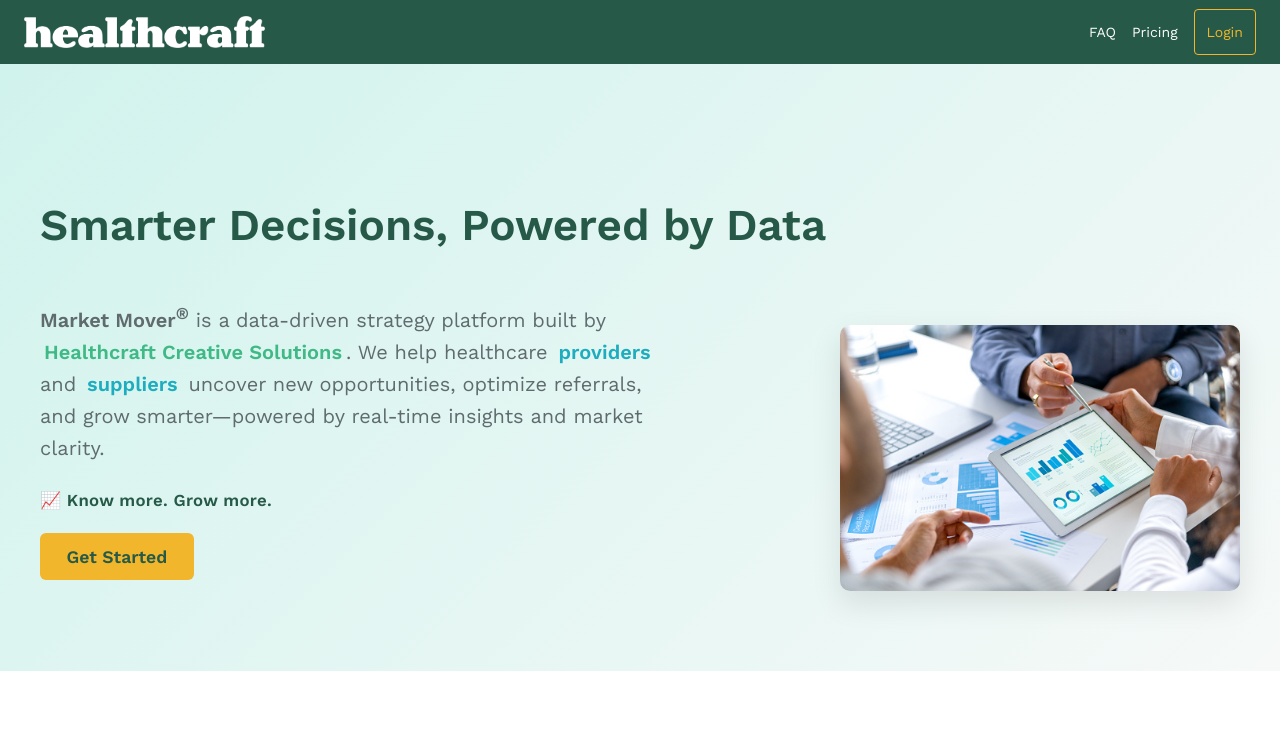
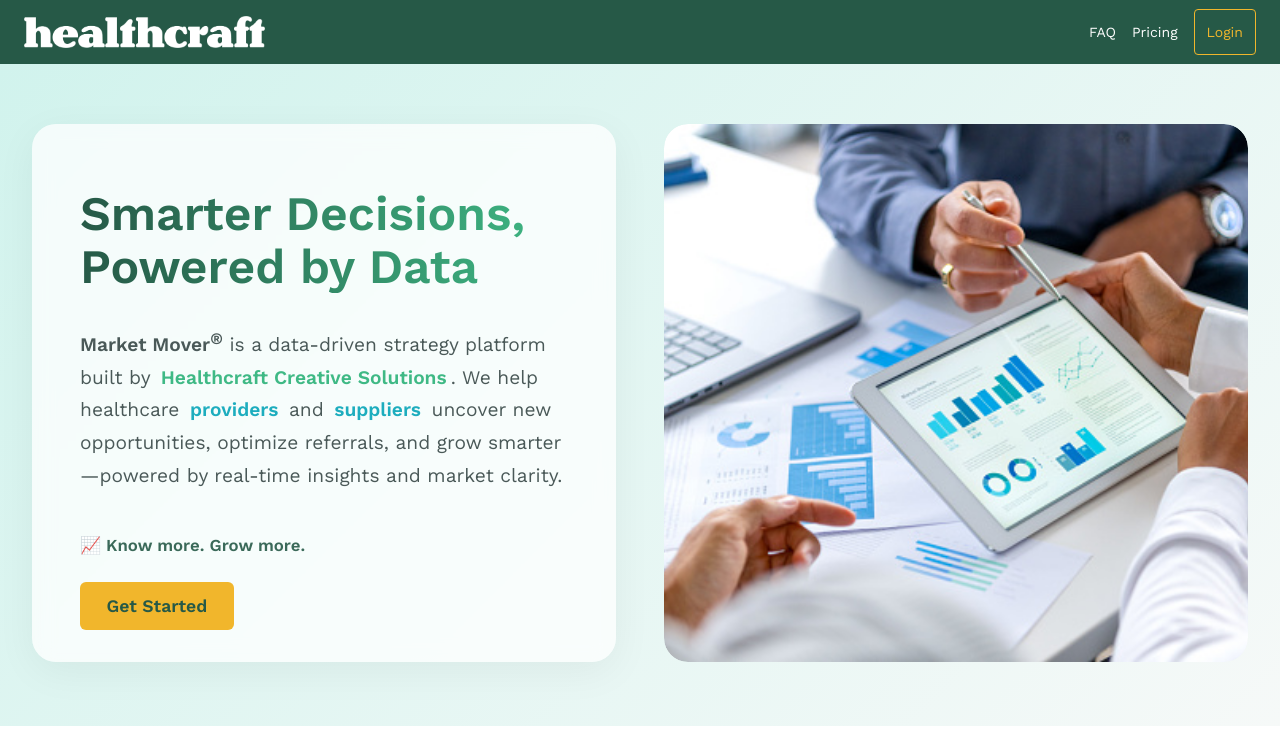
Before and after one commit to kolbymanginohealthcraft/market-mover, a React (Vite) app: page / in a window 1280 px wide. Shown: the top 749 px of the page. Built offline with nearby package versions, Linux system fonts and the light colour scheme.

Commit message:
Image cards on landing page

```diff
--- a/src/pages/Public/About.module.css
+++ b/src/pages/Public/About.module.css
@@ -1,6 +1,6 @@
 .about {
   background-color: #ffffff;
-  padding: 80px 24px;
+  padding: 60px 24px;
 }
 
 .container {
--- a/src/pages/Public/Hero.jsx
+++ b/src/pages/Public/Hero.jsx
@@ -1,23 +1,33 @@
-import React, { useEffect } from "react";
+import React, { useEffect, useRef } from "react";
 import { Link } from "react-router-dom";
 import styles from "./Hero.module.css";
-import AOS from "aos";
-import "aos/dist/aos.css";
 import Button from "../../components/Buttons/Button";
-import heroImage from "../../assets/hero-illustration.jpg"; // Use your actual image path
+import heroImage from "../../assets/hero-illustration.jpg";
 
 export default function Hero() {
+  const heroRef = useRef();
+
   useEffect(() => {
-    AOS.init({ duration: 800, once: true });
+    const observer = new IntersectionObserver(
+      ([entry]) => {
+        if (entry.isIntersecting) {
+          heroRef.current.classList.add(styles.inView);
+        }
+      },
+      { threshold: 0.3 }
+    );
+    if (heroRef.current) {
+      observer.observe(heroRef.current);
+    }
+    return () => observer.disconnect();
   }, []);
 
   return (
-    <section className={styles.hero} data-aos="fade-up">
-      <div className={styles.container}>
+    <section className={styles.hero} ref={heroRef}>
+      <div className={styles.heroGrid}>
+        <div className={styles.heroTextCard}>
           <h1 className={styles.heroTitle}>Smarter Decisions, Powered by Data</h1>
 
-        <div className={styles.heroContent}>
-          <div className={styles.heroText}>
           <p className={styles.heroSubtitle}>
             <strong>
               Market Mover<sup>®</sup>
@@ -55,7 +65,7 @@
             real-time insights and market clarity.
           </p>
 
-            <p className={styles.heroCred} data-aos="fade-up" data-aos-delay="200">
+          <p className={styles.heroCred}>
             <strong>📈 Know more. Grow more.</strong>
           </p>
 
@@ -66,9 +76,8 @@
           </Link>
         </div>
 
-          <div className={styles.heroImage}>
-            <img src={heroImage} alt="Market insights dashboard" />
-          </div>
+        <div className={styles.heroImageWrapper}>
+          <img src={heroImage} alt="Market insights dashboard" className={styles.heroImage} />
         </div>
       </div>
     </section>
--- a/src/pages/Public/Hero.module.css
+++ b/src/pages/Public/Hero.module.css
@@ -1,84 +1,99 @@
 .hero {
   background: linear-gradient(135deg, #d1f3ed 0%, #f6f9f8 100%);
-  padding: 100px 24px 80px;
-  position: relative;
-  overflow: hidden;
+  padding: 60px 0 64px;
+  box-sizing: border-box;
+  opacity: 0;
+  transform: translateY(40px);
+  transition: opacity 0.8s ease, transform 0.8s ease;
+  overflow: visible;
 }
 
-.container {
-  max-width: 1200px;
-  margin: 0 auto;
-  padding: 0 16px;
+.inView {
+  opacity: 1;
+  transform: translateY(0);
 }
 
-.heroTitle {
-  font-size: 2.75rem;
-  font-weight: 700;
-  color: #265947;
-  margin-bottom: 32px;
+.heroGrid {
+  display: grid;
+  grid-template-columns: 1fr 1fr;
+  max-width: 1600px;
+  margin: 0 auto;
+  padding: 0 32px;
+  width: 100%;
+  gap: 48px;
+  box-sizing: border-box;
 }
 
-.heroContent {
-  display: flex;
-  flex-direction: column;
-  gap: 48px;
-  align-items: flex-start;
-}
-
-@media (min-width: 960px) {
-  .heroContent {
-    flex-direction: row;
-    align-items: flex-start; /* vertical top alignment */
-    justify-content: space-between;
-    gap: 64px;
+@media (max-width: 1100px) {
+  .heroGrid {
+    grid-template-columns: 1fr;
   }
 }
 
-.heroText {
-  flex: 1;
-  max-width: 620px;
-  margin: 0; /* removes vertical offset */
+.heroTextCard {
+  display: flex;
+  flex-direction: column;
+  justify-content: flex-start;
+  background: rgba(255, 255, 255, 0.75);
+  backdrop-filter: blur(10px);
+  padding: 24px 48px 32px;
+  border-radius: 24px;
+  box-shadow: 0 10px 40px rgba(0, 0, 0, 0.05);
+  box-sizing: border-box;
 }
 
+.heroImageWrapper {
+  overflow: hidden;
+  border-radius: 24px;
+  box-sizing: border-box;
+}
 
-@media (min-width: 960px) {
-  .heroText {
-    text-align: left;
+.heroImage {
+  width: 100%;
+  height: 100%;
+  object-fit: cover;
+  border-radius: 24px;
+  display: block;
+  box-sizing: border-box;
+}
+
+@media (max-width: 1100px) {
+  .heroImageWrapper {
+    margin-top: 24px;
+    height: auto;
+  }
+
+  .heroImage {
+    height: 400px;
   }
 }
 
+/* Typography */
+.heroTitle {
+  font-size: 3rem;
+  font-weight: 700;
+  background: linear-gradient(90deg, #265947, #3FB985);
+  -webkit-background-clip: text;
+  -webkit-text-fill-color: transparent;
+  margin-bottom: 12px;
+}
+
 .heroSubtitle {
-  font-size: 1.25rem;
+  font-size: 1.2rem;
+  line-height: 1.7;
+  color: #4a5958;
   margin-bottom: 24px;
-  color: #5f6b6d;
-  line-height: 1.6;
 }
 
 .heroCred {
   font-size: 1.05rem;
+  font-weight: 600;
   color: #265947;
-  font-weight: 600;
-  letter-spacing: 0.3px;
-  margin-bottom: 20px;
   opacity: 0.9;
+  margin-bottom: 24px;
 }
 
-.heroImage {
-  flex: 1;
-  max-width: 400px;
-  margin-top: 2.75rem; /* matches heroTitle height */
-}
-
-
-.heroImage img {
-  width: 100%;
-  height: auto;
-  display: block;
-  box-shadow: 0 12px 30px rgba(0, 0, 0, 0.1);
-  border-radius: 10px; /* optional, adds polish */
-}
-
-
+/* Brand & Tooltip Styles */
 .brandLinkInline {
   font-weight: 600;
   color: #3FB985;
@@ -87,6 +102,13 @@
   border-radius: 4px;
   position: relative;
   transition: background-color 0.2s ease, box-shadow 0.2s ease, color 0.2s ease;
+}
+
+.brandLinkInline:hover {
+  background-color: rgba(63, 185, 133, 0.1);
+  box-shadow: inset 0 0 0 1px #3FB985;
+  color: #2a9b74;
+  cursor: pointer;
 }
 
 .brandLinkInline::after {
@@ -102,32 +124,8 @@
   transition: transform 0.3s ease;
 }
 
-.brandLinkInline:hover {
-  background-color: rgba(63, 185, 133, 0.1);
-  box-shadow: inset 0 0 0 1px #3FB985;
-  color: #2a9b74;
-  cursor: pointer;
-}
-
 .brandLinkInline:hover::after {
   transform: scaleX(1);
-}
-
-.roleHighlight {
-  color: #1DADBE;
-  font-weight: 600;
-  cursor: help;
-  border-radius: 4px;
-  padding: 1px 4px;
-  transition: background-color 0.2s ease, box-shadow 0.2s ease, transform 0.2s ease;
-  position: relative;
-}
-
-.roleHighlight:hover {
-  background-color: rgba(29, 173, 190, 0.08);
-  box-shadow: inset 0 0 0 1px #1DADBE;
-  transform: scale(1.02);
-  color: #148a98;
 }
 
 .tooltipWrapper {
@@ -166,3 +164,19 @@
 .greenTooltip {
   background-color: #3FB985;
 }
+
+.roleHighlight {
+  color: #1DADBE;
+  font-weight: 600;
+  cursor: help;
+  border-radius: 4px;
+  padding: 1px 4px;
+  transition: background-color 0.2s ease, box-shadow 0.2s ease, transform 0.2s ease;
+}
+
+.roleHighlight:hover {
+  background-color: rgba(29, 173, 190, 0.08);
+  box-shadow: inset 0 0 0 1px #1DADBE;
+  transform: scale(1.02);
+  color: #148a98;
+}
--- a/src/pages/Public/HowItWorks.module.css
+++ b/src/pages/Public/HowItWorks.module.css
@@ -1,6 +1,6 @@
 .section {
     background: linear-gradient(-45deg, #d1f3ed 0%, #f6f9f8 100%);
-    padding: 80px 24px;
+    padding: 60px 24px;
     text-align: center;
   }
 
--- a/src/pages/Public/MarketPreview.module.css
+++ b/src/pages/Public/MarketPreview.module.css
@@ -1,6 +1,6 @@
 .section {
     background-color: #f6f9f8;
-    padding: 80px 24px;
+    padding: 60px 24px;
     text-align: center;
   }
 
--- a/src/pages/Public/TestimonialCarousel.module.css
+++ b/src/pages/Public/TestimonialCarousel.module.css
@@ -1,6 +1,6 @@
 .section {
   background: linear-gradient(135deg, #d1f3ed 0%, #f6f9f8 100%);
-  padding: 80px 24px;
+  padding: 60px 24px;
   text-align: center;
 }
 
--- a/src/pages/Public/WhosItFor.module.css
+++ b/src/pages/Public/WhosItFor.module.css
@@ -1,6 +1,6 @@
 .section {
     background-color: #ffffff;
-    padding: 80px 24px;
+    padding: 60px 24px;
     text-align: center;
   }
 
```
Lines whose indentation alone changed are shown as unchanged.
